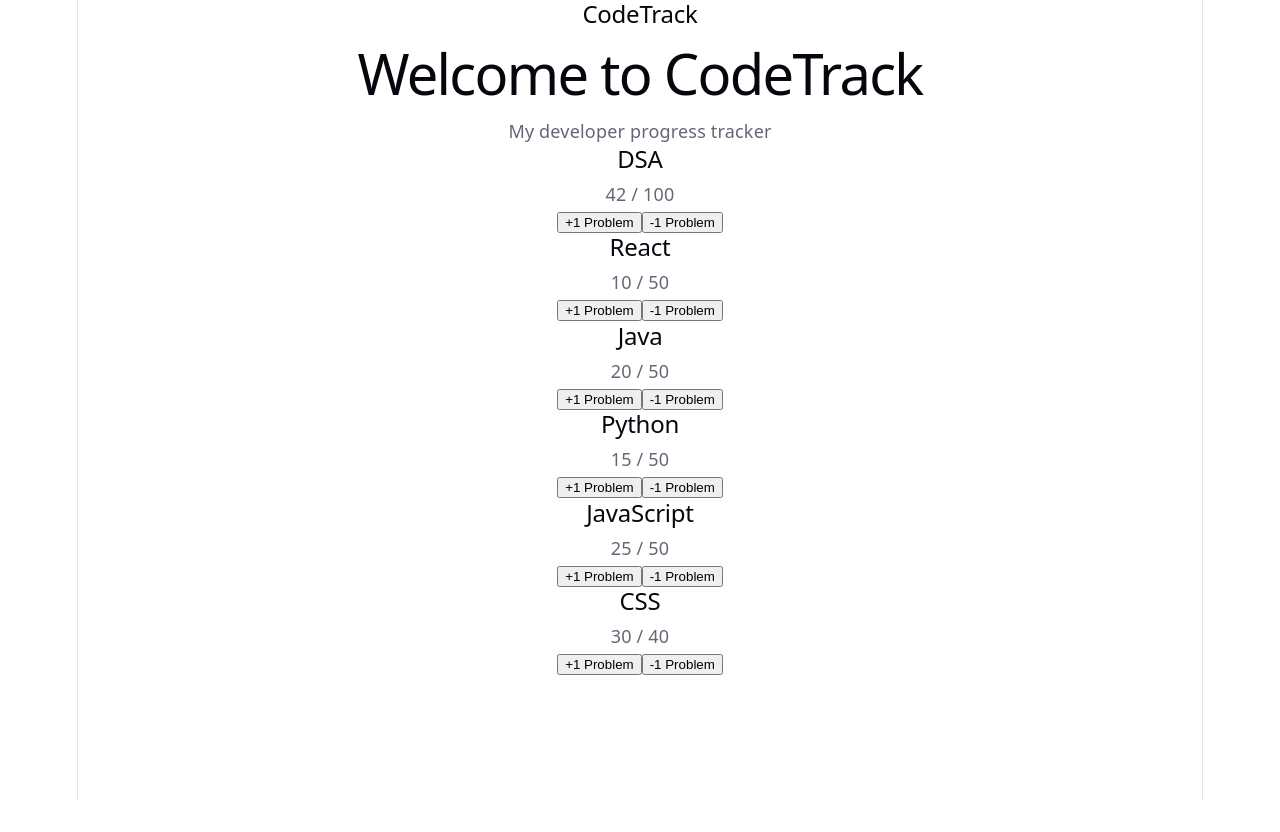
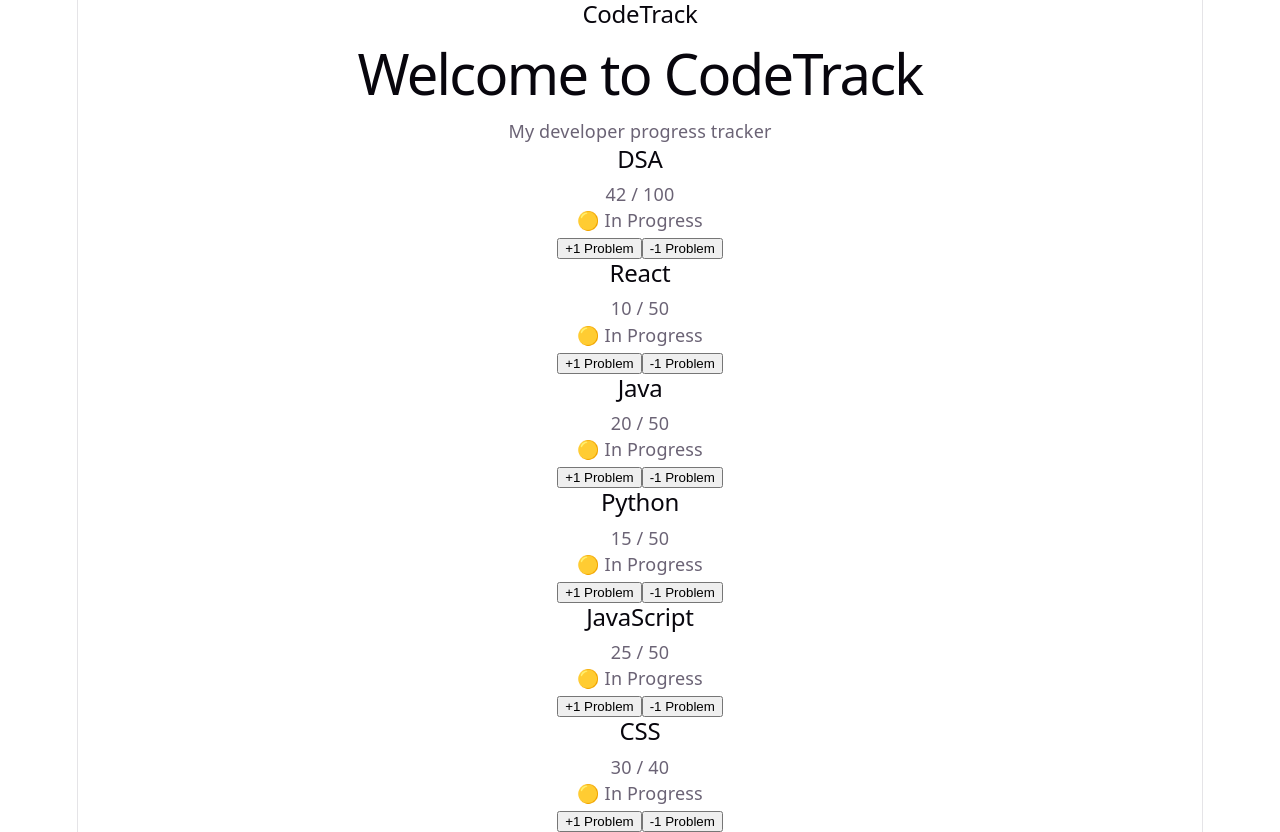
Before and after one commit to wablesayali11/my-first-react-app, a React (Vite) app: page / in a window 1280 px wide. Before the commit the page ends 800 px from the top, so only its background shows below. Built offline with nearby package versions, Linux system fonts and the light colour scheme.

Commit message:
Added conditional progress status

```diff
--- a/src/ProgressCard.jsx
+++ b/src/ProgressCard.jsx
@@ -4,12 +4,16 @@ function ProgressCard(props) {
   const [completed, setCompleted] = useState(props.completed);
 
   function increaseProgress() {
-    setCompleted(completed + 1);
-  }
-  function decreaseProgress() {
-    setCompleted(completed - 1);
+    if (completed < props.total) {
+      setCompleted(completed + 1);
+    }
   }
 
+  function decreaseProgress() {
+    if (completed > 0) {
+      setCompleted(completed - 1);
+    }
+  }
 
   return (
     <div>
@@ -19,9 +23,19 @@ function ProgressCard(props) {
         {completed} / {props.total}
       </p>
 
+    {completed === 0 ? (
+  <p>🔴 Not Started</p>
+) : completed === props.total ? (
+  <p>🟢 Completed</p>
+) : (
+  <p>🟡 In Progress</p>
+)}
+      {completed===props.total&&(<p>Goal Achieved!</p>)}
+
       <button onClick={increaseProgress}>
         +1 Problem
       </button>
+
       <button onClick={decreaseProgress}>
         -1 Problem
       </button>
```
